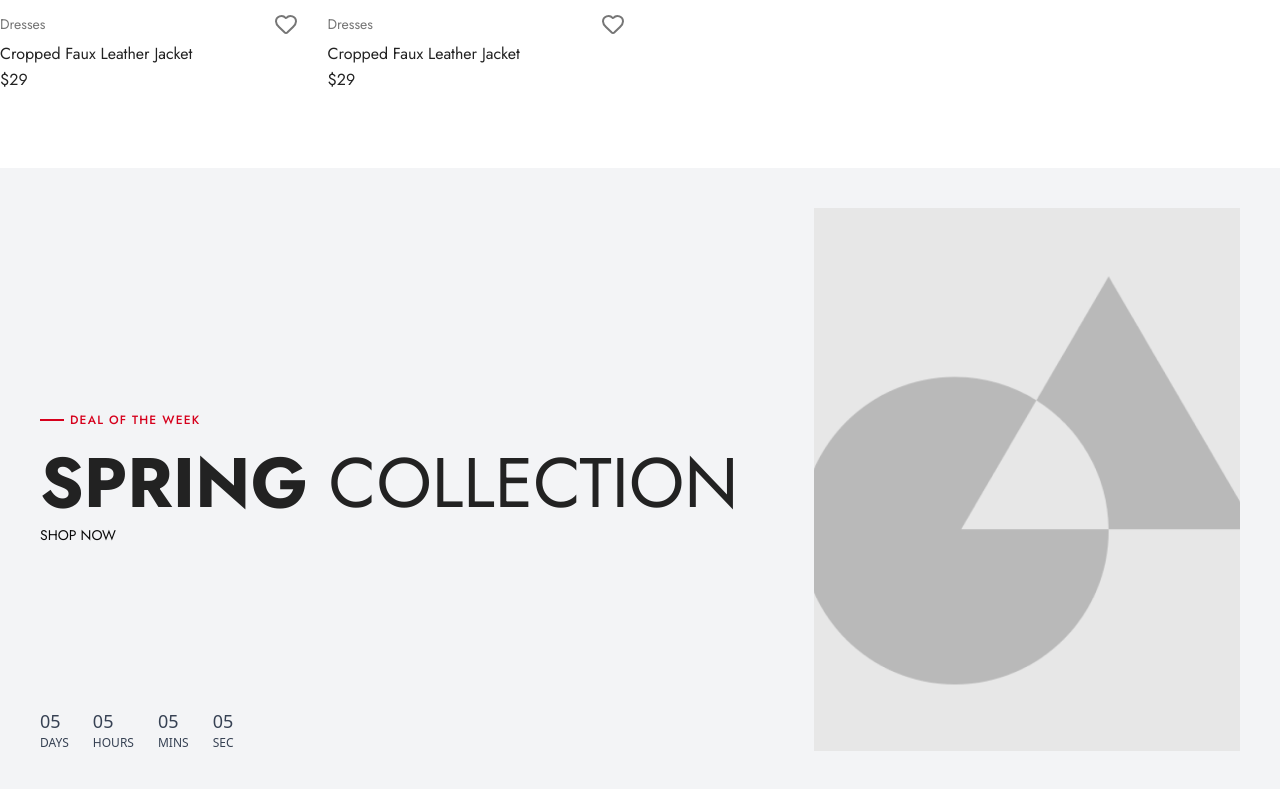
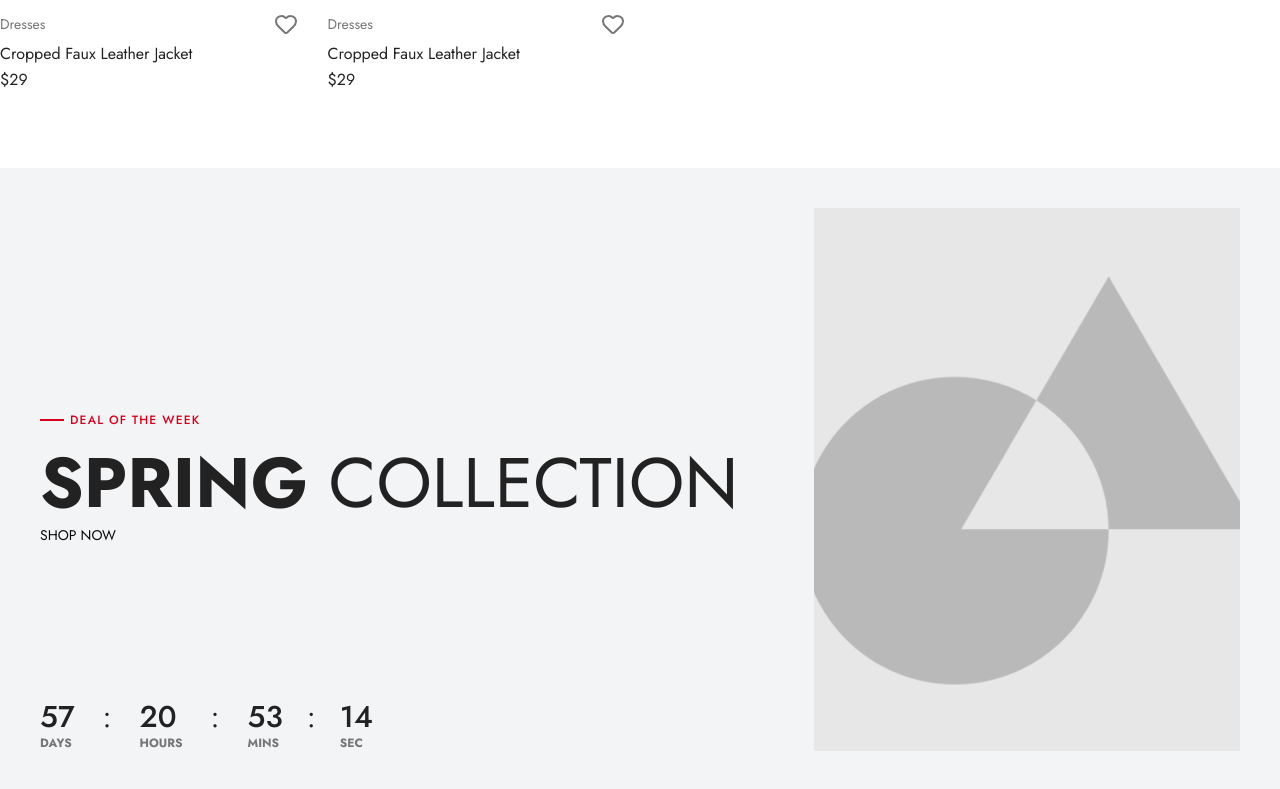
Before and after one commit to minhazulabidin/uomo, a Next.js app in the folder Client/: page / in a window 1280 px wide. Shown: the part 2441-3230 px from the top of the page. Built offline with nearby package versions, Linux system fonts and the light colour scheme.

Commit message:
count down added

```diff
--- a/Client/package.json
+++ b/Client/package.json
@@ -15,6 +15,7 @@
     "next": "16.1.6",
     "radix-ui": "^1.4.3",
     "react": "19.2.3",
+    "react-countdown": "^2.3.6",
     "react-dom": "19.2.3",
     "react-slick": "^0.31.0",
     "slick-carousel": "^1.8.1",
--- a/Client/src/components/home/SeasonalCollection/SpringCollections.jsx
+++ b/Client/src/components/home/SeasonalCollection/SpringCollections.jsx
@@ -3,6 +3,7 @@ import Link from "next/link";
 import React from "react";
 import springImage from "../../../../public/images/springImg.png";
 import Image from "next/image";
+import { CountDownTime } from "@/utils/CountDownTime";
 
 export default function SpringCollections() {
   return (
@@ -11,7 +12,7 @@ export default function SpringCollections() {
         <div className="flex justify-between">
           <div className="flex flex-col justify-between">
             <div>
-              <div className="flex items-center gap-1.5 pt-50 mb-3">
+              <div className="mb-3 flex items-center gap-1.5 pt-50">
                 <span className="bg-tertiary h-[2px] w-6"></span>
                 <p className="text-tertiary font-jost text-xs leading-6 font-medium tracking-widest">
                   DEAL OF THE WEEK
@@ -31,14 +32,8 @@ export default function SpringCollections() {
             </div>
 
             {/* TIMER */}
-            <div className="mt-8 flex gap-6 text-sm text-gray-700">
-              {["DAYS", "HOURS", "MINS", "SEC"].map((label, i) => (
-                <div key={i}>
-                  <h2 className="text-lg font-medium">05</h2>
-                  <p className="text-xs">{label}</p>
-                </div>
-              ))}
-            </div>
+
+            <CountDownTime />
           </div>
 
           {/* RIGHT (IMAGE) */}
--- /dev/null
+++ b/Client/src/utils/CountDownTime.jsx
@@ -0,0 +1,34 @@
+"use client";
+import React from "react";
+import Countdown from "react-countdown";
+
+export const CountDownTime = () => {
+  return (
+    <Countdown
+      date={Date.now() + 5000000000}
+      renderer={({ days, hours, minutes, seconds }) => (
+        <div className="mt-8 flex gap-6 text-secondary font-jost text-3xl">
+          <div>
+            <h2 className="text-primary font-medium">{days}</h2>
+            <p className="text-xs font-bold">DAYS</p>
+          </div>
+            <span className="mx-1 text-primary">:</span>
+          <div>
+            <h2 className="text-primary font-medium">{hours}</h2>
+            <p className="text-xs font-bold">HOURS</p>
+          </div>
+          <span className="mx-1 text-primary">:</span>
+          <div>
+            <h2 className="text-primary font-medium">{minutes}</h2>
+            <p className="text-xs font-bold">MINS</p>
+          </div>
+          <span className=" text-primary">:</span>
+          <div>
+            <h2 className="text-primary font-medium">{seconds}</h2>
+            <p className="text-xs font-bold">SEC</p>
+          </div>
+        </div>
+      )}
+    />
+  );
+};
```
Also changed, not shown: 1 other file (tests, documents, lock files or other folders).
